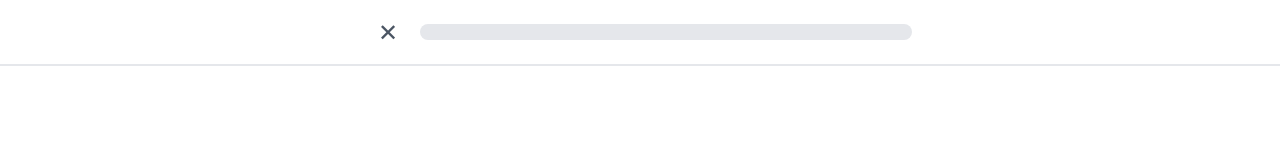
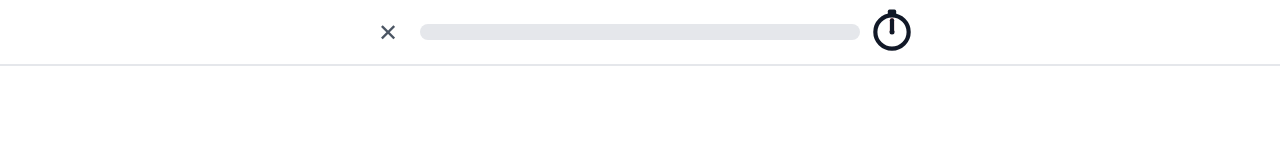
Before and after one commit to titoco3000/wrongwayio, a React (Vite) app in the folder frontend/: page / in a window 1280 px wide. Both pictures are taken after a click on the button "DAILY CHALLENGE". Shown: the top 160 px of the page. Built offline with nearby package versions, Linux system fonts and the light colour scheme.

Commit message:
Add timeout to minigames

```diff
--- a/frontend/src/components/games/components/GameRound.tsx
+++ b/frontend/src/components/games/components/GameRound.tsx
@@ -6,12 +6,19 @@ import type { ChallengeProgress } from './ResultScreen'
 import ProgressBar from '../../general/ProgressBar'
 import StackPage from '../../general/StackPage'
 import StarBurst from './StarBurst'
+import TimeoutClock from './TimeoutClock'
 import type { Point } from '../hooks/useClickOrigin'
 
 /** Shows the direction, then calls onDirectionSet. Remounted every round. */
 export type DisplayComponent = ComponentType<{ direction: Direction; onDirectionSet: (direction: Direction) => void }>
 /** Mounted once the direction is set; reports the user's answer and where it was pressed. */
-export type InputComponent = ComponentType<{ onSubmit: (direction: Direction, origin: Point) => void }> & {
+export type InputComponent = ComponentType<{
+  onSubmit: (direction: Direction, origin: Point) => void
+  /** true once time ran out: the input must stop reacting */
+  disabled?: boolean
+}> & {
+  /** Seconds the user has to answer. Default 5. */
+  timeoutSeconds?: number
   /** Tailwind height class reserved in the footer, so the display doesn't shift when the input appears. Default h-40. */
   footerHeight?: string
 }
@@ -32,27 +39,31 @@ type Props = GameProps & { Display: DisplayComponent; Input: InputComponent }
 export default function GameRound({ loops, onEnd, progress, Display, Input }: Props) {
   return (
     <MiniGame loops={loops} onEnd={onEnd} progress={progress}>
-      {({ direction, index, completed, loops, answer }) => (
-        <RoundPage Display={Display} Input={Input} direction={direction} index={index} completed={completed} loops={loops} answer={answer} />
+      {({ direction, index, completed, loops, answer, endLost }) => (
+        <RoundPage Display={Display} Input={Input} direction={direction} index={index} completed={completed} loops={loops} answer={answer} endLost={endLost} />
       )}
     </MiniGame>
   )
 }
 
-type RoundProps = { Display: DisplayComponent; Input: InputComponent; direction: Direction; index: number; completed: number; loops: number; answer: (value: Direction) => boolean }
+type RoundProps = { Display: DisplayComponent; Input: InputComponent; direction: Direction; index: number; completed: number; loops: number; answer: (value: Direction) => boolean; endLost: () => void }
 
 type Burst = Point & { id: number }
 
 let nextBurst = 0
 
-function RoundPage({ Display, Input, direction, index, completed, loops, answer }: RoundProps) {
+const DEFAULT_TIMEOUT_SECONDS = 5
+
+function RoundPage({ Display, Input, direction, index, completed, loops, answer, endLost }: RoundProps) {
   // index of the round whose arrow finished spinning; derived so the page (and its progress bar) stays mounted between rounds
   const [setRound, setSetRound] = useState(-1)
   const directionSet = setRound === index
   // lives here (not in the input) so stars keep flying after the next round replaces the input
   const [bursts, setBursts] = useState<Burst[]>([])
 
+  const [timedUp, setTimedUp] = useState(false)
   const submit = (value: Direction, origin: Point) => {
+    if (timedUp) return
     if (answer(value)) setBursts((b) => [...b, { ...origin, id: nextBurst++ }])
   }
 
@@ -60,7 +71,19 @@ function RoundPage({ Display, Input, direction, index, completed, loops, answer
     <>
       <StackPage
         nav="close"
-        header={<ProgressBar value={completed} max={loops} />}
+        header={
+          <>
+            <ProgressBar value={completed} max={loops} />
+            {/* keyed by round so the clock starts over; runs only while this round waits for an answer */}
+            <TimeoutClock
+              key={index}
+              seconds={Input.timeoutSeconds ?? DEFAULT_TIMEOUT_SECONDS}
+              running={directionSet && completed === index}
+              onTimeUp={() => setTimedUp(true)}
+              onContinue={endLost}
+            />
+          </>
+        }
         body={
           <div className="flex flex-1 items-center justify-center p-6">
             {/* keyed by round so the arrow spins again, even when the direction repeats */}
@@ -68,7 +91,7 @@ function RoundPage({ Display, Input, direction, index, completed, loops, answer
           </div>
         }
         // fixed height so the arrow doesn't shift when the input appears
-        footer={<div className={`${Input.footerHeight ?? 'h-40'} overflow-hidden`}>{directionSet && <Input key={index} onSubmit={submit} />}</div>}
+        footer={<div className={`${Input.footerHeight ?? 'h-40'} overflow-hidden`}>{directionSet && <Input key={index} onSubmit={submit} disabled={timedUp} />}</div>}
       />
       {bursts.map((b) => (
         <StarBurst key={b.id} x={b.x} y={b.y} onDone={() => setBursts((all) => all.filter((x) => x.id !== b.id))} />
--- a/frontend/src/components/games/components/MiniGame.tsx
+++ b/frontend/src/components/games/components/MiniGame.tsx
@@ -15,6 +15,8 @@ export type Round = {
    * A wrong answer loses the game; the last correct answer wins it.
    */
   answer: (value: Direction) => boolean
+  /** ends the game as lost right away, without the lose screen: for callers with their own (e.g. time ran out) */
+  endLost: () => void
 }
 
 export type ResultScreenProps = {
@@ -74,6 +76,12 @@ export default function MiniGame({
   }
 
   const ended = useRef(false)
+  const endLost = () => {
+    if (finished.current || ended.current) return
+    finished.current = true
+    ended.current = true
+    onEndRef.current(false)
+  }
   const onContinue = () => {
     if (ended.current || !result) return
     ended.current = true
@@ -82,7 +90,7 @@ export default function MiniGame({
 
   return (
     <>
-      {children({ direction: directions[index], index, completed: index + (allAnswered ? 1 : 0), loops, answer })}
+      {children({ direction: directions[index], index, completed: index + (allAnswered ? 1 : 0), loops, answer, endLost })}
       {result === 'won' && (winScreen ? winScreen({ onContinue }) : <ResultScreen won onContinue={onContinue} progress={progress} />)}
       {result === 'lost' && (loseScreen ? loseScreen({ onContinue }) : <ResultScreen won={false} onContinue={onContinue} />)}
     </>
--- /dev/null
+++ b/frontend/src/components/games/components/TimeoutClock.tsx
@@ -0,0 +1,164 @@
+import { useEffect, useRef, useState, type CSSProperties } from 'react'
+import { Button } from '../../general/ButtonsRow'
+
+/** the shaking starts once this fraction of the time has passed, and grows until the end */
+const SHAKE_FROM = 0.5
+const JUMP_MS = 600
+const JUMP_SCALE = 4
+const ALARM_URL = `${import.meta.env.BASE_URL}sounds/clock-alarm.mp3`
+
+type Props = {
+  /** seconds for the hand to do a full turn */
+  seconds: number
+  /** the hand moves only while true; pausing keeps its position */
+  running: boolean
+  /** called once, when the hand is back at 12 */
+  onTimeUp: () => void
+  /** called when the user continues from the "Time's up!" screen */
+  onContinue: () => void
+}
+
+type FaceProps = { handRef?: React.Ref<SVGLineElement>; svgRef?: React.Ref<SVGSVGElement>; style?: CSSProperties; className?: string }
+
+function ClockFace({ handRef, svgRef, style, className = '' }: FaceProps) {
+  return (
+    <svg ref={svgRef} viewBox="0 0 24 24" aria-hidden className={`size-10 overflow-visible ${className}`} style={style}>
+      {/* button on top, behind the face */}
+      <rect x="9.5" y="-1.5" width="5" height="4" rx="1" className="fill-ink" />
+      <circle cx="12" cy="12" r="10" strokeWidth="2.5" className="fill-paper stroke-ink" />
+      <line
+        x1="12"
+        y1="12"
+        x2="12"
+        y2="5"
+        strokeWidth="2.5"
+        strokeLinecap="round"
+        className="stroke-brand-red"
+        style={{ transformOrigin: '12px 12px' }}
+        />
+      <line
+        ref={handRef}
+        x1="12"
+        y1="12"
+        x2="12"
+        y2="5"
+        strokeWidth="2.5"
+        strokeLinecap="round"
+        className="stroke-ink"
+        style={{ transformOrigin: '12px 12px' }}
+      />
+      <circle cx="12" cy="12" r="1.5" className="fill-ink" />
+    </svg>
+  )
+}
+
+/**
+ * Alarm clock that starts at 12 and does a full turn in `seconds`. It shakes more and more
+ * as time runs out. When the turn is complete it jumps to the middle of the screen, labeled "Time's up!".
+ * Remount (change `key`) to start over.
+ */
+export default function TimeoutClock({ seconds, running, onTimeUp, onContinue }: Props) {
+  const slotRef = useRef<HTMLDivElement>(null)
+  const faceRef = useRef<SVGSVGElement>(null)
+  const handRef = useRef<SVGLineElement>(null)
+  const elapsed = useRef(0) // ms the clock has been running
+  const onTimeUpRef = useRef(onTimeUp)
+  onTimeUpRef.current = onTimeUp
+  const spotRef = useRef<HTMLDivElement>(null)
+  const alarmRef = useRef<HTMLAudioElement>(null)
+  // center of the clock in the header when time ran out: where the jump starts
+  const [ended, setEnded] = useState<{ x: number; y: number } | null>(null)
+  // center of the clock's place on the "Time's up!" screen; set when the jump starts
+  const [target, setTarget] = useState<{ x: number; y: number } | null>(null)
+
+  // preloaded so it rings the moment time runs out; stopped if the clock goes away while it rings
+  useEffect(() => {
+    const alarm = new Audio(ALARM_URL)
+    alarm.preload = 'auto'
+    alarmRef.current = alarm
+    return () => {
+      alarm.pause()
+      alarmRef.current = null
+    }
+  }, [])
+
+  useEffect(() => {
+    if (!running || ended) return
+    let last = performance.now()
+    let frame = 0
+    const tick = (now: number) => {
+      elapsed.current += now - last
+      last = now
+      const t = Math.min(1, elapsed.current / (seconds * 1000))
+      if (handRef.current) handRef.current.style.transform = `rotate(${t * 360}deg)`
+      if (faceRef.current) {
+        const s = Math.max(0, (t - SHAKE_FROM) / (1 - SHAKE_FROM))
+        faceRef.current.style.transform =
+          s > 0 ? `translateX(${Math.sin(now * 0.06 * (1 + s)) * (0.5 + s * 2.5)}px) rotate(${Math.sin(now * 0.07 * (1 + s)) * s * 8}deg)` : ''
+      }
+      if (t >= 1) {
+        const r = slotRef.current!.getBoundingClientRect()
+        setEnded({ x: r.left + r.width / 2, y: r.top + r.height / 2 })
+        alarmRef.current?.play().catch(() => {})
+        onTimeUpRef.current()
+        return
+      }
+      frame = requestAnimationFrame(tick)
+    }
+    frame = requestAnimationFrame(tick)
+    return () => cancelAnimationFrame(frame)
+  }, [running, seconds, ended])
+
+  // wait for the clock to paint at the start spot, so the move to the middle is animated
+  useEffect(() => {
+    if (!ended) return
+    let inner = 0
+    const outer = requestAnimationFrame(() => (inner = requestAnimationFrame(() => {
+          const r = spotRef.current!.getBoundingClientRect()
+          setTarget({ x: r.left + r.width / 2, y: r.top + r.height / 2 })
+        })))
+    return () => {
+      cancelAnimationFrame(outer)
+      cancelAnimationFrame(inner)
+    }
+  }, [ended])
+
+  return (
+    <>
+      <div ref={slotRef} className="size-10 shrink-0">
+        {!ended && <ClockFace svgRef={faceRef} handRef={handRef} />}
+      </div>
+      {ended && (
+        <>
+          {/* same layout as the lose screen: title, picture, button */}
+          <div
+            className="fixed inset-0 z-10 flex flex-col items-center justify-center gap-6 bg-paper p-6 text-center text-ink transition-opacity duration-300"
+            style={{ opacity: target ? 1 : 0 }}
+          >
+            <h1 style={{ animationDelay: `${JUMP_MS * 0.6}ms` }} className="fade-in text-5xl text-brand-red">
+              Time&apos;s up!
+            </h1>
+            <div ref={spotRef} className="size-40" />
+            <div style={{ animationDelay: `${JUMP_MS * 0.6}ms` }} className="fade-in w-full max-w-xl">
+              <Button className="w-full" onClick={onContinue}>
+                Continue
+              </Button>
+            </div>
+          </div>
+          {/* outside the screen above, so its fade doesn't affect the clock's fixed position */}
+          <div
+            className="pointer-events-none fixed z-10"
+            style={{
+              left: target?.x ?? ended.x,
+              top: target?.y ?? ended.y,
+              transform: `translate(-50%, -50%) scale(${target ? JUMP_SCALE : 1})`,
+              transition: `left ${JUMP_MS}ms cubic-bezier(0.34, 1.56, 0.64, 1), top ${JUMP_MS}ms cubic-bezier(0.34, 1.56, 0.64, 1), transform ${JUMP_MS}ms cubic-bezier(0.34, 1.56, 0.64, 1)`,
+            }}
+          >
+            <ClockFace className="clock-alarm-shake" handRef={(el) => void (el && (el.style.transform = 'rotate(360deg)'))} />
+          </div>
+        </>
+      )}
+    </>
+  )
+}
```
Also changed, not shown: frontend/src/components/games/components/inputs/DirectionArrowInput.tsx (+5 -2 lines), frontend/src/components/games/components/inputs/DirectionSwipeInput.tsx (+7 -2 lines), frontend/src/components/games/components/inputs/DirectionTypingInput.tsx (+6 -3 lines), frontend/src/components/games/components/inputs/DirectionWordInput.tsx (+5 -2 lines), frontend/src/index.css (+13 -0 lines), 1 other file (tests, documents, lock files or other folders).
